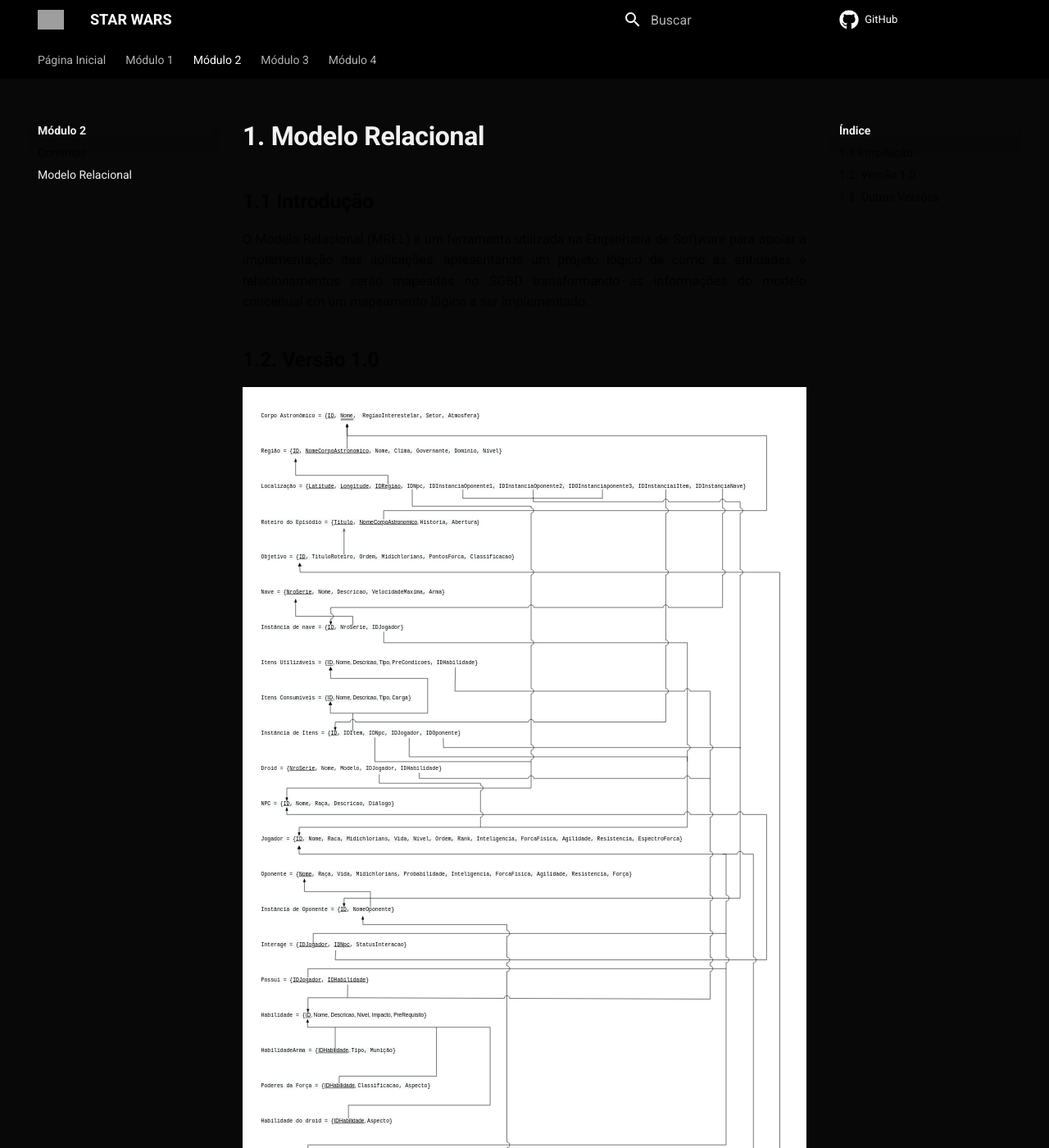
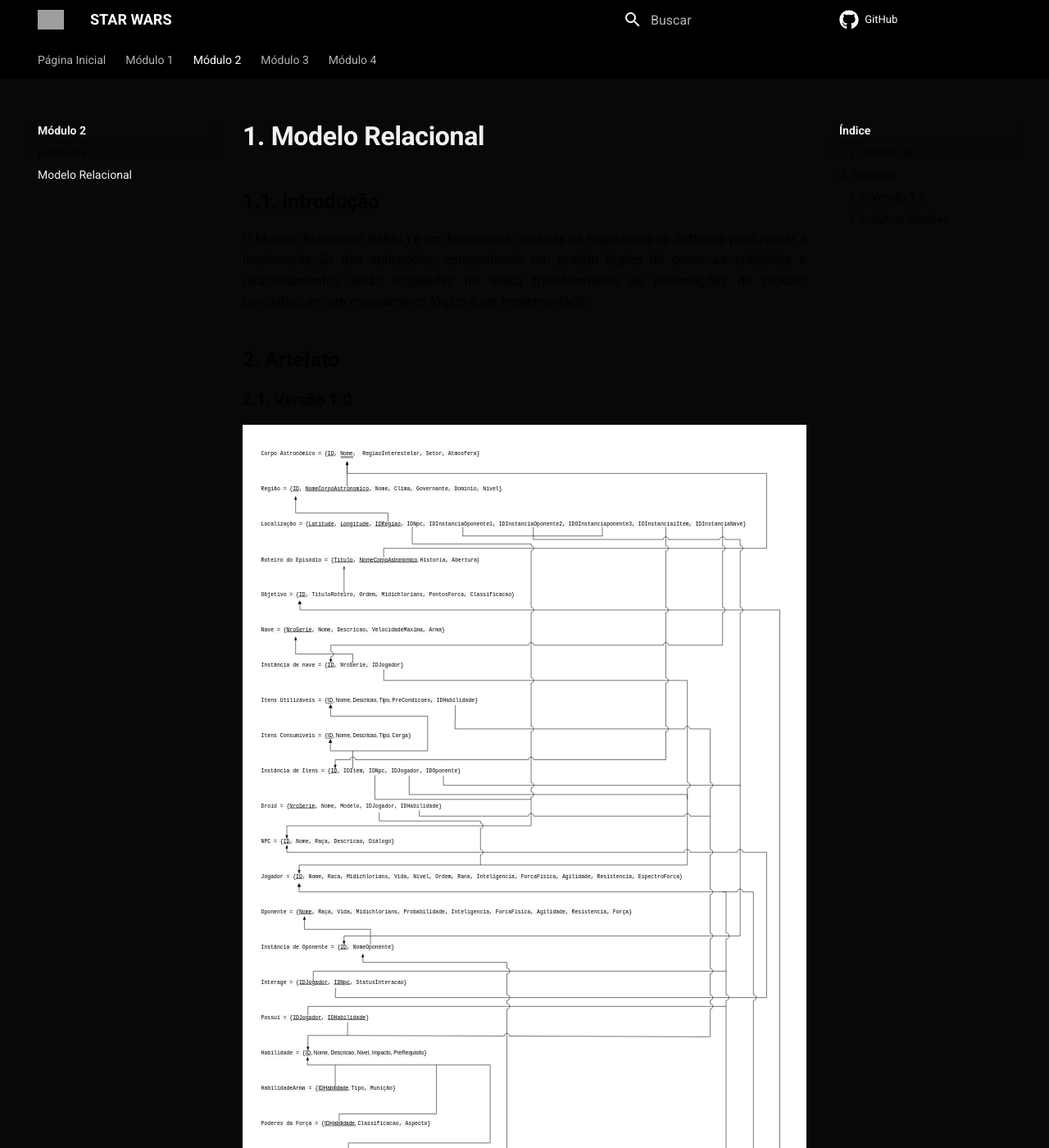
Before and after one commit to SBD1/Grupo02-starWars, an MkDocs documentation site: the page built from docs/modulo2/modelo-relacional.md, in a window 1280 px wide and 1400 px high. Shown: the whole window at 82% size. Built offline with MkDocs 1.6.1 and Material for MkDocs 9.7.7, drawn with Linux system fonts in a browser that asks for light colours; comment, search, counter and statistics services are not loaded; some of the changed text lies outside the part shown; grey boxes are pictures that could not be loaded.

Commit message:
Correção Padronização modelo relacional

```diff
--- a/docs/modulo2/modelo-relacional.md
+++ b/docs/modulo2/modelo-relacional.md
@@ -1,16 +1,18 @@
 # **1. Modelo Relacional**
 
-## **1.1 Introdução**
+## **1.1. Introdução**
 
 <p style='text-align: justify;'>O Modelo Relacional (MREL) é um ferramenta utilizada na Engenharia de Software para apoiar a implementação das aplicações, apresentando um projeto lógico de como as entidades e relacionamentos serão mapeadas no SGBD transformando as informações do modelo conceitual em um mapeamento lógico a ser implementado.</p>
 
-## **1.2. Versão 1.0**
+## **2. Artefato**
+
+### **2.1. Versão 1.0**
 
 ![Modelo Relacional v1.0](modulo2/../img/modelo-relacional-v1.0.svg)
 
   <a href="https://sbd1.github.io/Grupo02-starWars/modulo2/img/modelo-relacional-v1.0.svg" target="_blank">Clique aqui</a> para ver o modelo com mais detalhes.
 
-## **1.3. Outras Versões**
+### **2.2. Outras Versões**
 
 <details>
   <summary>Versão 0.1</summary>
```
